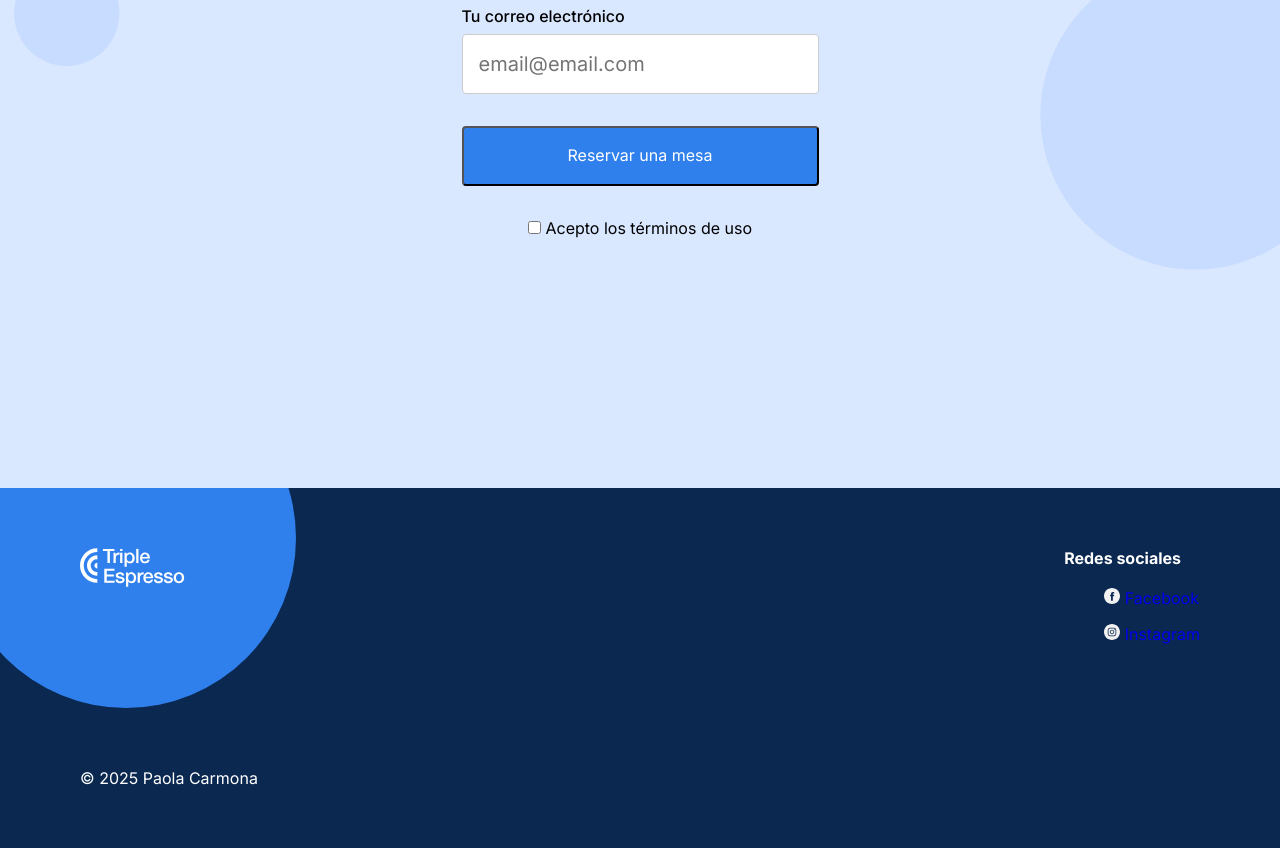
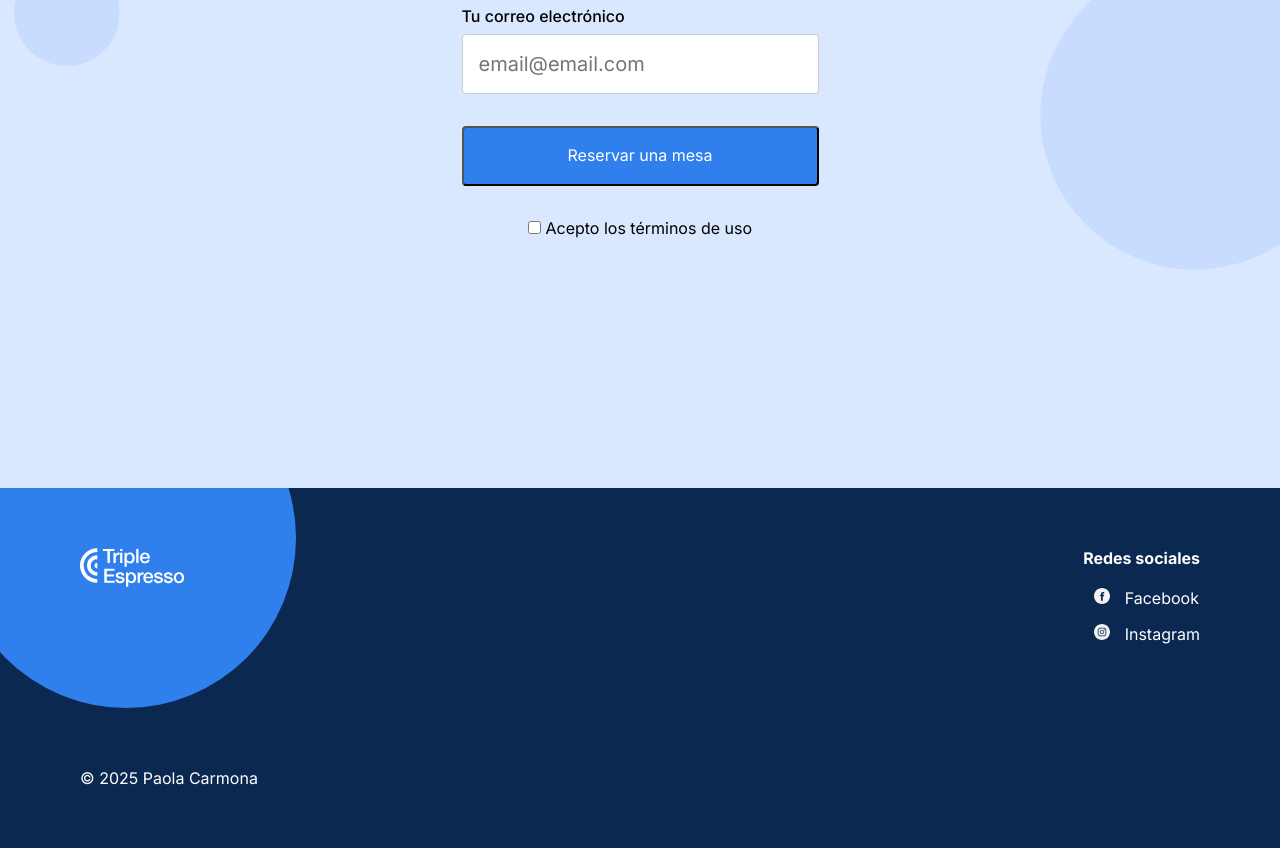
Before and after one commit to Paola-Carmona/web_project_coffeeshop, a plain HTML site: page index.html in a window 1280 px wide. Shown: the part 2192-3040 px from the top of the page. Drawn offline with Linux system fonts and the light colour scheme.

Commit message:
Entrega proyecto 4 fase 4

```diff
--- a/blocks/footer.css
+++ b/blocks/footer.css
@@ -31,11 +31,13 @@
   font-weight: bold;
   font-size: 16px;
   line-height: 20px;
+  text-align: end;
 }
 
 .footer__list {
-  list-style: none;
+  list-style-type: none;
   margin: 0;
+  text-align: end;
 }
 
 .footer__list-item {
@@ -51,18 +53,17 @@
 }
 
 .footer__social-link {
+  list-style-type: none;
   text-decoration: none;
+  color: #fff;
 }
 
 .footer__social-link:hover {
   color: #ccc;
 }
 
-.footer__social-link:visited {
-  color: #fff;
-}
-
 .footer__social-icon {
+  padding-right: 10px;
   color: #fff;
   height: 16px;
   width: 16px;
--- a/blocks/nav.css
+++ b/blocks/nav.css
@@ -26,3 +26,7 @@
   text-decoration: none;
   color: black;
 }
+
+.nav__link:hover {
+  color: #2f80ed;
+}
```
